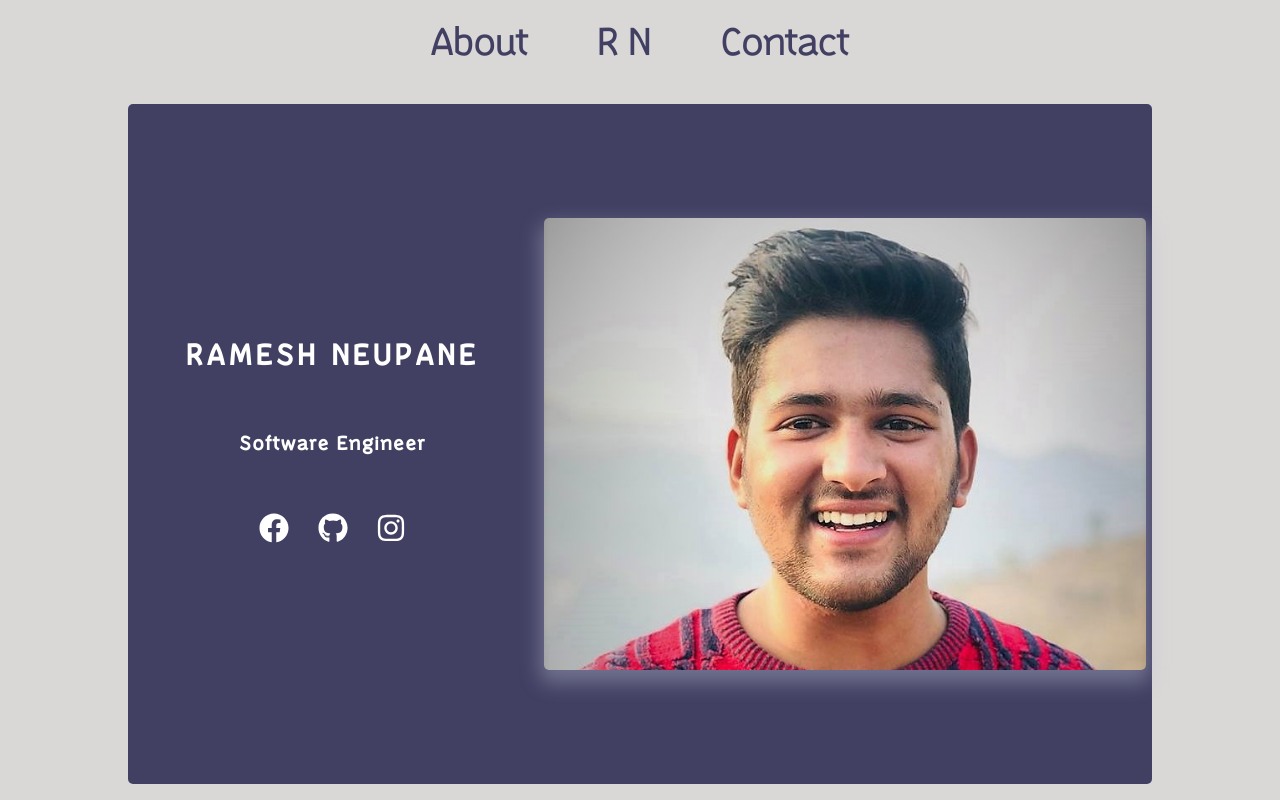
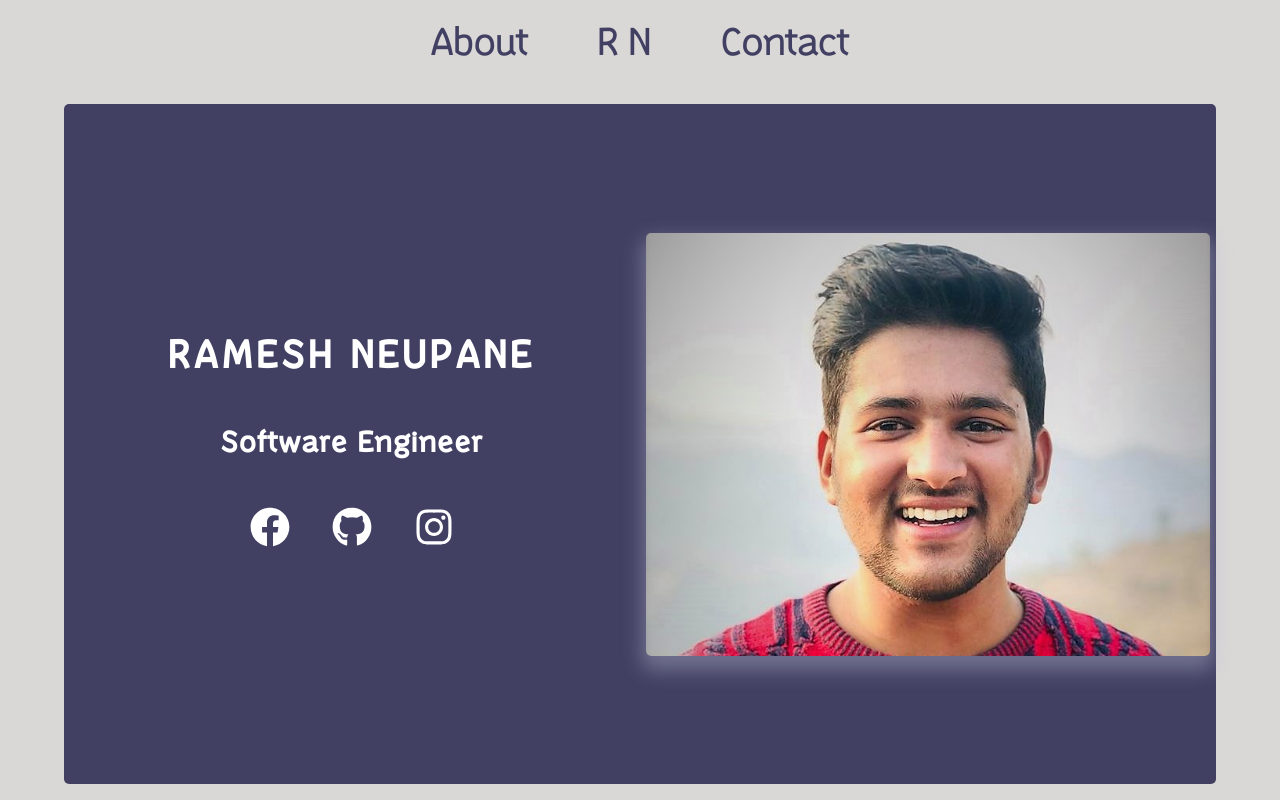
Before and after one commit to RameshNeupane/rameshneupane.github.io, a React (Create React App) app: page / in a window 1280 px wide. Built offline with nearby package versions, Linux system fonts and the light colour scheme.

Commit message:
application layout changed

```diff
--- a/src/App.css
+++ b/src/App.css
@@ -6,14 +6,12 @@
   height: 100vh;
   width: 100vw;
   color: white;
-  /* color: black; */
   /* background-color: rgba(0, 0, 50, 0.2); */
 }
 
 .app-main-container {
-  width: 80%;
+  width: 90%;
   height: 85%;
   border-radius: 0.5rem;
-  /* border: 1rem solid rgba(255, 255, 255, 0.6); */
   background-color: rgba(0, 0, 50, 0.7);
 }
--- a/src/components/Home/Home.css
+++ b/src/components/Home/Home.css
@@ -20,31 +20,22 @@
 }
 
 .home .home-img {
-  width: 60%;
+  width: 50%;
   height: 100%;
   display: flex;
   align-items: center;
   justify-content: center;
-  /* position: ab; */
-  /* margin: 0 auto; */
-  /* justify-content: center; */
-  /* background-color: brown; */
 }
 
 .home .home-img img {
-  /* position: absolute;
-  top: 50%;
-  left: 50%; */
-  max-width: 98%;
+  width: 98%;
   height: auto;
   border-radius: 0.5rem;
-  /* image-resolution: ; */
-  /* object-fit: scale-down; */
   box-shadow: rgba(187, 187, 211, 0.4) 0 1rem 2rem 0.4rem;
 }
 
 .home .home-info {
-  width: 40%;
+  min-width: 50%;
   height: 40%;
   display: flex;
   flex-direction: column;
@@ -56,14 +47,12 @@
 .home .home-info h1 {
   text-transform: uppercase;
   letter-spacing: 0.5rem;
-  font-size: 3rem;
-  /* margin-bottom: 2rem; */
+  font-size: 4rem;
 }
 
 .home .home-info h3 {
-  font-size: 2rem;
+  font-size: 3rem;
   letter-spacing: 0.2rem;
-  /* margin-bottom: 3rem; */
 }
 
 .home .home-info .icons {
@@ -74,7 +63,7 @@
 }
 
 .home .home-info .icons a {
-  font-size: 3rem;
+  font-size: 4rem;
   color: inherit;
   opacity: 1;
 }
```
